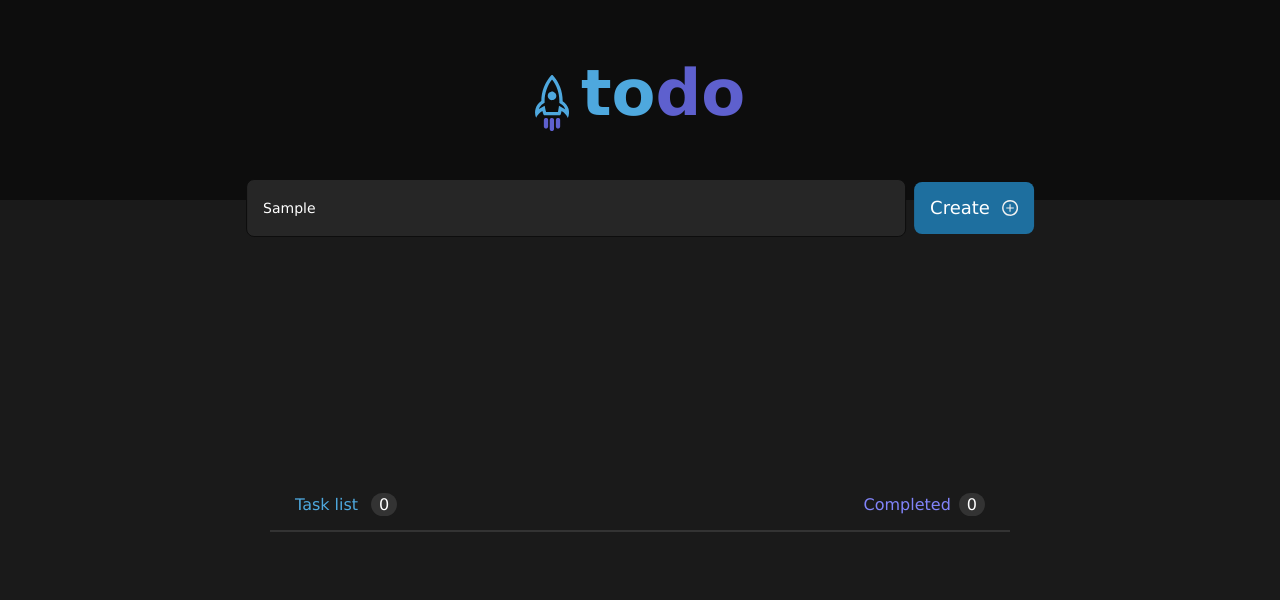
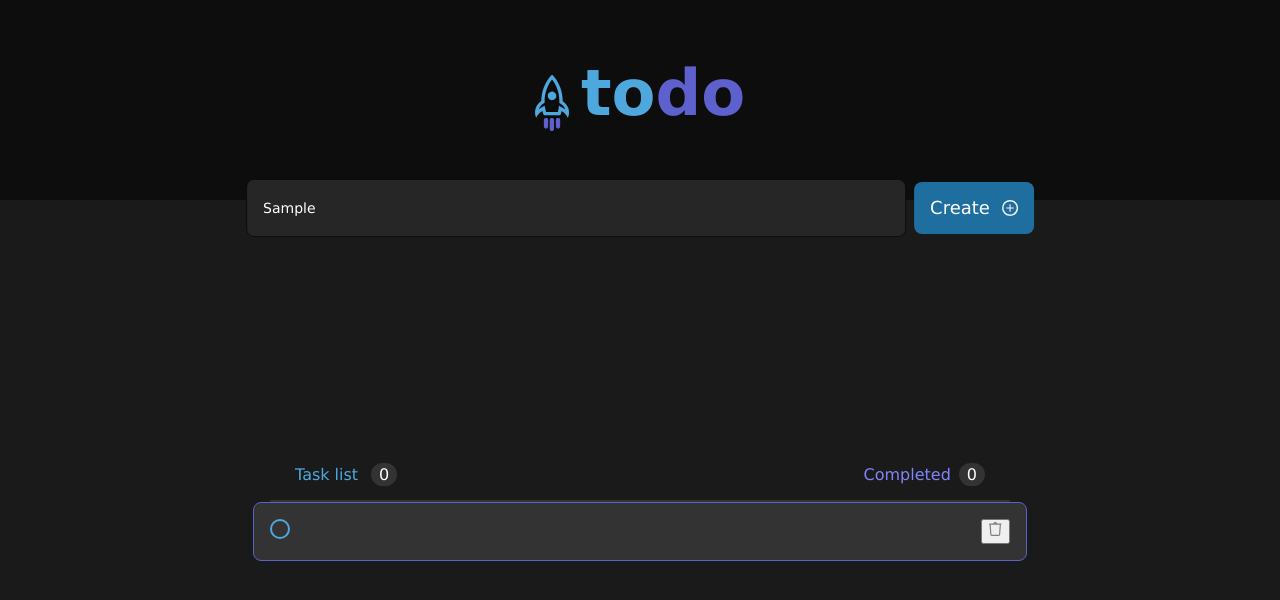
Before and after one commit to vvpichuev/ToDo, a Vue app: page / in a window 1280 px wide. Both pictures are taken after typing "Sample" into the empty fields and a click on the button "Create". Shown: the top 600 px of the page. Built offline with nearby package versions, Linux system fonts and the light colour scheme.

Commit message:
fix some bags

```diff
--- a/src/pages/index.vue
+++ b/src/pages/index.vue
@@ -10,12 +10,12 @@
 
       <div class="new-task-field">
         <input class="task-name-input" type="text" placeholder="Type a new task">
-        <button class="create-task-button" @click="tasks.push(1)" >Create <img src="src/assets/svg/plus.svg" alt=""></button>
+        <button class="create-task-button" @click="tasks.push(1);" >Create <img src="src/assets/svg/plus.svg" alt=""></button>
       </div>
 
             <div class="tasks-wrapper">
 
-              <div class="wrapper">
+              <div class="wrapper" >
                 <div class="task-list-wrapper">
                   <p class="task-list-heading">Task list</p>
                   <span class="current-tasks-counter">0</span>
@@ -27,7 +27,7 @@
               </div>
               <span class="wrapper__underline"></span>
 
-              <div class="empty-wrap" v-if="!tasks.length">
+              <div class="empty-wrap" v-if="!tasks.length >= 1">
                 <img class="clipboard-icon" src="../assets/svg/clipboard.svg" alt="">
                 <p>
                   You don't have any tasks registered yet. <br><br>
@@ -35,10 +35,7 @@
                 </p>
               </div>
 
-              <div>
-
-              </div>
-
+              <ToDoItem v-else />
 
             </div>
 
@@ -47,6 +44,7 @@
 
 <script setup>
   import {ref} from "vue";
+  import ToDoItem from "@/widgets/ToDo/ui/ToDoItem.vue";
    const tasks = ref([])
 </script>
 
--- a/src/widgets/ToDo/ui/ToDoItem.vue
+++ b/src/widgets/ToDo/ui/ToDoItem.vue
@@ -1,8 +1,13 @@
 <template>
     <div class="to-do-item">
-      <input type="checkbox">
-      <input type="text">
-      <button></button>
+
+      <div class="checkbox">
+        <input type="checkbox" id="custom-checkbox">
+        <label for="custom-checkbox"></label>
+      </div>
+
+      <input class="task-text-field" type="text">
+      <button><img src="@/assets/svg/delete_icon.svg" alt=""></button>
     </div>
 </template>
 
@@ -14,6 +19,50 @@
 </script>
 
 
-<style scoped>
+<style lang="scss" scoped>
+    .to-do-item {
+      width: 740px;
+      padding: 16px;
+      border-radius: 8px;
+      background-color: #333333;
+      display: flex;
+      justify-content: space-between;
+      border: 1px solid #5E60CE;
 
+      input[type="checkbox"] {
+        display: none;
+      }
+
+      label {
+        display: block;
+        position: relative;
+        width: 16px;
+        height: 16px;
+        border: 2px solid #4EA8DE;
+        border-radius: 50%;
+        cursor: pointer;
+      }
+
+      input[type="checkbox"]:checked + label::after {
+        content: url('@/assets/svg/cheked.svg');
+        display: block;
+        position: absolute;
+        top: 50%;
+        left: 50%;
+        transform: translate(-50%, -50%);
+        border-radius: 50%;
+        width: 16px;
+        height: 16px;
+        background-color: #5E60CE;
+      }
+
+      .task-text-field {
+        max-width: 630px;
+        width: 100%;
+        outline: none;
+        background-color: transparent;
+        border: none;
+        color: white;
+      }
+    }
 </style>
```
Also changed, not shown: src/assets/svg/cheked.svg (added), src/assets/svg/delete_icon.svg (added).
